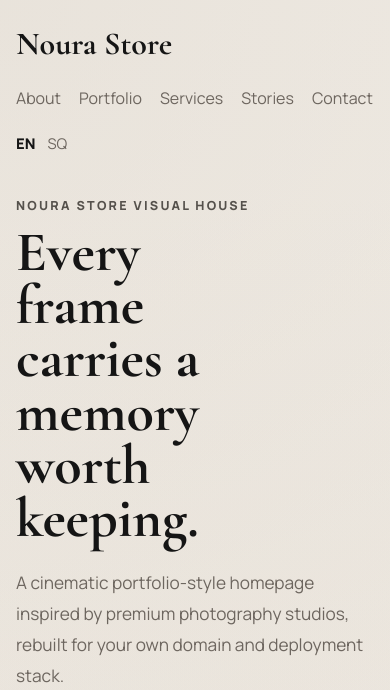
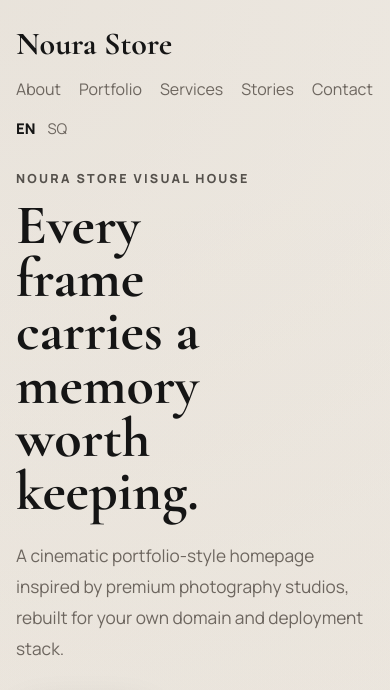
Before and after one commit to dafinaahasani-droid/noura-store, a plain HTML site: page index.html in a window 390 px wide. Shown: the top 690 px of the page. Drawn offline with nearby package versions, Linux system fonts and the light colour scheme.

Commit message:
Adjust header menu positioning

```diff
--- a/styles.css
+++ b/styles.css
@@ -49,11 +49,12 @@ img {
 }
 
 .site-header {
-  display: flex;
-  align-items: center;
-  justify-content: space-between;
+  position: relative;
+  display: grid;
+  grid-template-columns: 1fr auto 1fr;
+  align-items: start;
   gap: 24px;
-  padding: 24px 0;
+  padding: 28px 0 12px;
 }
 
 .brand,
@@ -69,12 +70,17 @@ img {
   font-family: "Cormorant Garamond", serif;
   font-size: 2rem;
   font-weight: 700;
+  justify-self: start;
+  line-height: 1;
 }
 
 .site-nav {
   display: flex;
   flex-wrap: wrap;
-  gap: 20px;
+  justify-content: center;
+  gap: 22px;
+  justify-self: center;
+  padding-top: 4px;
 }
 
 .site-nav a,
@@ -91,6 +97,8 @@ img {
   display: flex;
   gap: 12px;
   font-size: 0.92rem;
+  justify-self: end;
+  padding-top: 4px;
 }
 
 .lang-switch .active {
@@ -439,12 +447,18 @@ h3 {
 
 @media (max-width: 720px) {
   .site-header {
-    align-items: start;
-    flex-direction: column;
+    grid-template-columns: 1fr;
+    gap: 14px;
   }
 
   .site-nav {
+    justify-self: start;
     gap: 12px 18px;
+    justify-content: start;
+  }
+
+  .lang-switch {
+    justify-self: start;
   }
 
   .hero {
```
